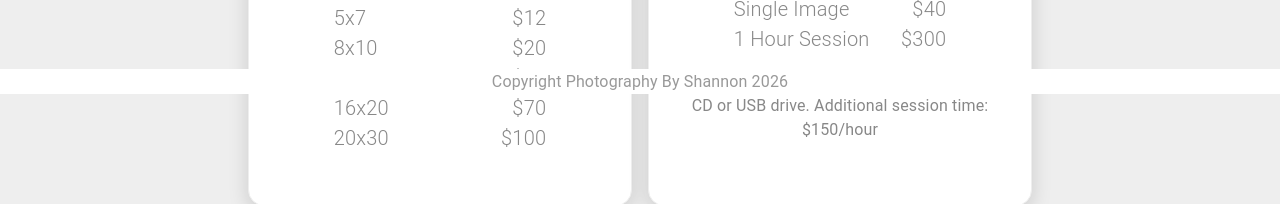
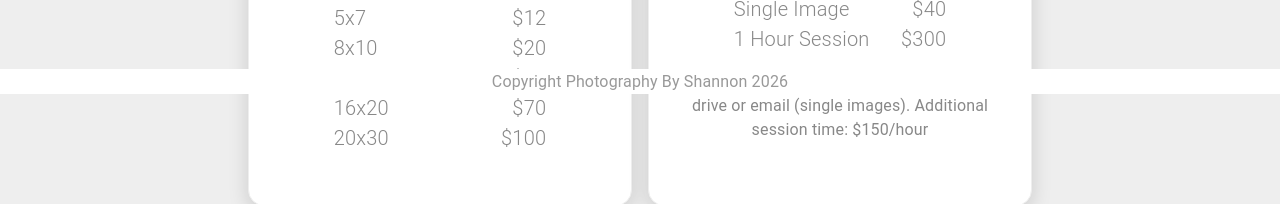
Before and after one commit to Carlson-Jonathan/Photography-By-Shannon, a React (Vite) app: page /prices in a window 1280 px wide. Shown: the part 706-910 px from the top of the page. Built offline with nearby package versions, Linux system fonts and the light colour scheme.

Commit message:
Cleanup.

```diff
--- a/src/components/PriceCard.tsx
+++ b/src/components/PriceCard.tsx
@@ -1,7 +1,6 @@
 import { Box, Typography } from "@mui/material";
 import * as styles from '@styles/PriceCard';
 import type { SvgIconComponent } from '@mui/icons-material';
-
 
 type Props = {
   icon: SvgIconComponent;
--- a/src/pages/Prices.tsx
+++ b/src/pages/Prices.tsx
@@ -1,47 +1,19 @@
 import { Box, Typography } from "@mui/material";
 import * as styles from '@styles/Prices';
 import PriceCard from "@/components/PriceCard";
-
 import CameraAltIcon from '@mui/icons-material/CameraAlt';
 import PhotoLibraryIcon from '@mui/icons-material/PhotoLibrary';
 import PortraitIcon from '@mui/icons-material/Portrait';
 import PrintIcon from '@mui/icons-material/Print';
 import { useScreenSize } from "@/Utilities";
 
+// ~~~~~~~~~~~~~~~~~~~~~~~~~~~~~~~~~~~~~~~~~~~~~~~~~~~~~~~~~~~~~~~~~~~~~~~~~~~~~~~~~~~~~~~~~~~~~~~
+
 const Prices = () => {
   const screenSize = useScreenSize();
 
-  const sessionStyle = {
-    textAlign: 'center',
-
-    '& .MuiTypography-root': {
-      fontSize: '1rem',
-
-      '&.price': {
-        fontSize: '2rem',
-        fontWeight: '600',
-        margin: '0.75rem 0',
-      },
-    }
-  }
-
-  const printsStyle = {
-    width: '100%',
-    padding: '1rem 3rem',
-
-    '& .MuiTypography-root': {
-      fontSize: '1.25rem',
-      fontWeight: '300',
-    },
-
-    '& .lineItem':{
-      display: 'flex',
-      justifyContent: 'space-between',
-    },
-  };
-
-  const sessionContent = () => {
-    return <Box sx={sessionStyle}>
+  const session = () => {
+    return <Box sx={styles.session}>
       <Typography className='price'>$50 / hour</Typography>
       <Typography >Includes travel within the Madison / Huntsville area.
         Additional time may be added in 30 minute increments.</Typography>
@@ -49,7 +21,7 @@ const Prices = () => {
   };
 
   const headshot = () => {
-    return <Box sx={sessionStyle}>
+    return <Box sx={styles.session}>
       <Typography className='price'>$75</Typography>
       <Typography >10 minute studio session. Includes 1 digital image with copyright release.
         Additional time may be added in 30 minute increments.</Typography>
@@ -57,7 +29,7 @@ const Prices = () => {
   };
 
   const prints = () => {
-    return <Box sx={printsStyle}>
+    return <Box sx={styles.prints}>
       <Box className='lineItem'><Typography>Wallets (x8)</Typography><Typography>$15</Typography></Box>
       <Box className='lineItem'><Typography>4x6</Typography><Typography>$8</Typography></Box>
       <Box className='lineItem'><Typography>5x7</Typography><Typography>$12</Typography></Box>
@@ -70,30 +42,30 @@ const Prices = () => {
 
   const digital = () => {
     return <>
-      <Box sx={printsStyle}>
+      <Box sx={styles.prints}>
       <Box className='lineItem'><Typography>Single Image</Typography><Typography>$40</Typography></Box>
       <Box className='lineItem'><Typography>1 Hour Session</Typography><Typography>$300</Typography></Box>
       </Box>
-      <Typography sx={{textAlign: 'center' }}>Includes copyright release. Delivered via CD or USB drive. Additional session time: $150/hour</Typography>
+      <Typography sx={{textAlign: 'center' }}>Includes copyright release. Delivered USB drive or email
+        (single images). Additional session time: $150/hour</Typography>
     </>
   };
 
   // ~~~~~~~~~~~~~~~~~~~~~~~~~~~~~~~~~~~~~~~~~~~~~~~~~~~~~~~~~~~~~~~~~~~~~~~~~~~~~~~~~~~~~~~~~~~~~~~
 
-  return ( <>
+  return <>
     <Box sx={styles.page}>
-       <Box sx={styles.pricePair}>
-        <PriceCard icon={CameraAltIcon} title={'Session'} content={sessionContent()}/>
+       <Box sx={styles.boxPair}>
+        <PriceCard icon={CameraAltIcon} title={'Session'} content={session()}/>
         <PriceCard icon={PrintIcon} title={'Prints'} content={prints()} />
       </Box>
-      <Box sx={styles.pricePair}>
+      <Box sx={styles.boxPair}>
         <PriceCard icon={PortraitIcon} title={'Professional Headshot' } content={headshot()}/>
         <PriceCard icon={PhotoLibraryIcon} title={'Digital Images'} content={digital()}/>
       </Box>
     </Box>
     {screenSize == 'small' && (<Box sx={{ height: '3rem' }} />)}
-  </>
-  );
+  </>;
 };
 
 export default Prices;
--- a/src/styles/PriceCard.ts
+++ b/src/styles/PriceCard.ts
@@ -7,16 +7,14 @@ export const container = {
     minWidth: '10rem',
 
     backgroundColor: '#FFFFFF',
+    color: '#888888',
     border: 'solid 1px #EEEEEE',
-
-    color: '#888888',
     padding: '2.3rem',
+    boxShadow: '0 6px 20px rgba(0,0,0,0.15)',
+    borderRadius: '1rem',
 
     '& svg': {
         fontSize: '2.2rem',
         marginBottom: '1rem',
     },
-
-    boxShadow: '0 6px 20px rgba(0,0,0,0.15)',
-    borderRadius: '1rem',
 };
--- a/src/styles/Prices.ts
+++ b/src/styles/Prices.ts
@@ -9,9 +9,42 @@ export const page = {
 
 // ~~~~~~~~~~~~~~~~~~~~~~~~~~~~~~~~~~~~~~~~~~~~~~~~~~~~~~~~~~~~~~~~~~~~~~~~~~~~~~~~~~~~~~~~~~~~~~~~~
 
-export const pricePair = {
+export const boxPair = {
     display: 'flex',
     flexWrap: 'wrap',
     gap: '1rem',
     width: '24rem',
 };
+
+// ~~~~~~~~~~~~~~~~~~~~~~~~~~~~~~~~~~~~~~~~~~~~~~~~~~~~~~~~~~~~~~~~~~~~~~~~~~~~~~~~~~~~~~~~~~~~~~~~~
+
+export const session = {
+    textAlign: 'center',
+
+    '& .MuiTypography-root': {
+        fontSize: '1rem',
+
+        '&.price': {
+            fontSize: '2rem',
+            fontWeight: '600',
+            margin: '0.75rem 0',
+        },
+    },
+};
+
+// ~~~~~~~~~~~~~~~~~~~~~~~~~~~~~~~~~~~~~~~~~~~~~~~~~~~~~~~~~~~~~~~~~~~~~~~~~~~~~~~~~~~~~~~~~~~~~~~~~
+
+export const prints = {
+    width: '100%',
+    padding: '1rem 3rem',
+
+    '& .MuiTypography-root': {
+        fontSize: '1.25rem',
+        fontWeight: '300',
+    },
+
+    '& .lineItem':{
+        display: 'flex',
+        justifyContent: 'space-between',
+    },
+};
```
